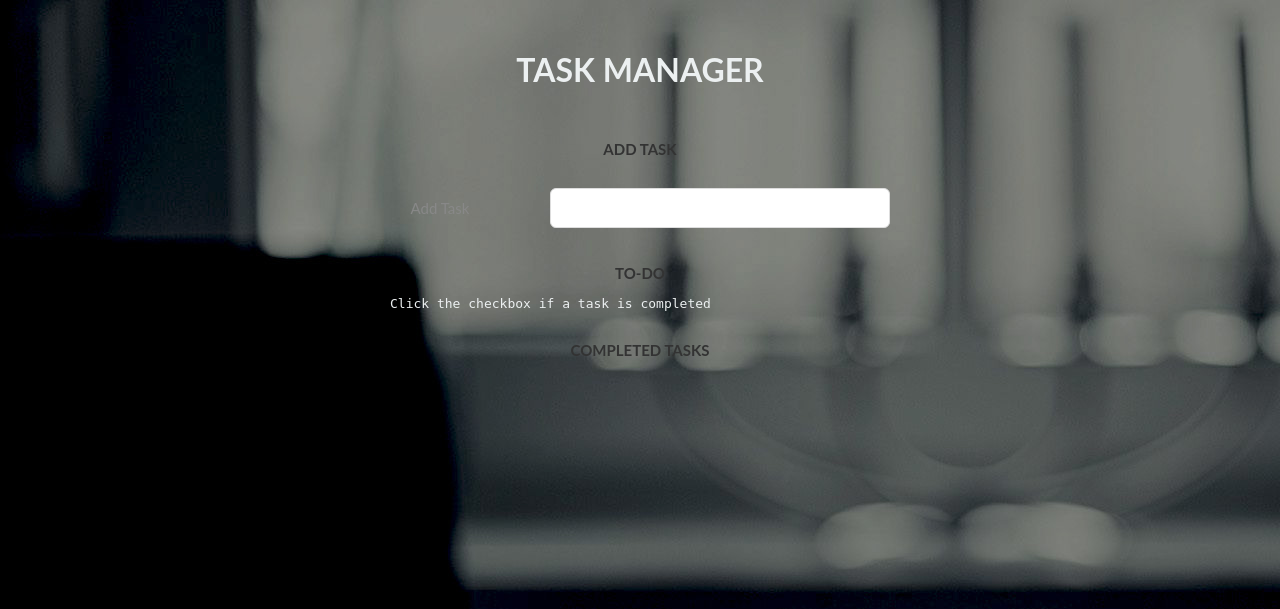
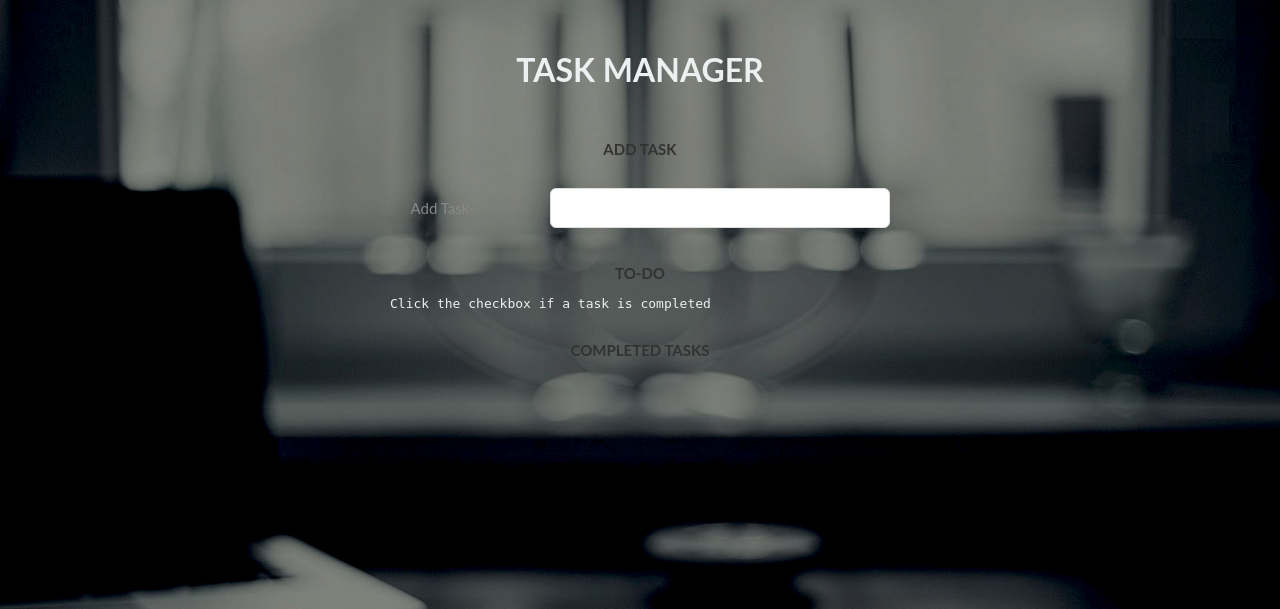
Before and after one commit to ryeviz/Prive, a PHP site: page / in a window 1280 px wide. Shown: the top 609 px of the page. Run offline with PHP 8.4, Linux system fonts and the light colour scheme.

Commit message:
Update style.css

```diff
--- a/style.css
+++ b/style.css
@@ -1,8 +1,9 @@
 /* Basic Style */
 body {
-background: url(bg.jpg);
-color: #ecf0f1;;
-font-family: Lato, sans-serif;
+background: url(bg.jpg) no-repeat center center fixed;
+  background-size: cover;
+  color: #ecf0f1;;
+  font-family: Lato, sans-serif;
 }
 
 .container {
```
